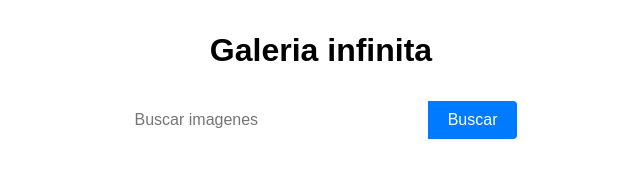
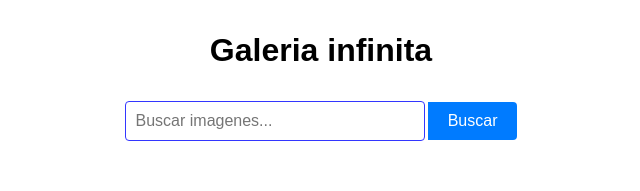
Before and after one commit to Guidoolivero/galeria-infinita, a React (Create React App) app: page / in a window 1280 px wide. Shown: the top 191 px of the page, without its empty margins (319-959 px from the left). Built offline with nearby package versions, Linux system fonts and the light colour scheme; no server answers.

Commit message:
Se modificaron  las constantes para el input y el boton

```diff
--- a/src/App.js
+++ b/src/App.js
@@ -23,16 +23,15 @@ const GlobalStyle = createGlobalStyle`
 
 const WrapperImages = styled.section`
   max-width: 70rem;
-  margin: 6rem auto;
+  margin: 4rem auto;
   display: grid;
-  grid-gap: 2em;
+  grid-gap: 1.5em;
   grid-template-columns: repeat(auto-fit, minmax(300px, 1fr));
   grid-auto-rows: 300px;
 `;
 
 const SearchBarContainer = styled.div`
   display: flex;
-  flex-wrap: wrap
   align-items: center;
   justify-content: center;
   margin-bottom: 20px;
@@ -40,13 +39,11 @@ const SearchBarContainer = styled.div`
 
 const SearchInput = styled.input`
   padding: 10px;
-  border: none;
+  border: 1px solid #3336ff;
   border-radius: 4px;
-  border-color: #3336ff;
   font-size: 16px;
   width: 300px;
   margin-right: .2rem;
-  flex-wrap: wrap
 `;
 
 const SearchButton = styled.button`
@@ -57,7 +54,7 @@ const SearchButton = styled.button`
   color: #fff;
   font-size: 16px;
   cursor: pointer;
-  flex-wrap: wrap
+
   &:hover {
     background-color: #3336ff ;
   }
@@ -81,7 +78,7 @@ function App() {
   const fetchImages = async () => {
     try {
       const count = 10;
-      const apiRoot = `https://api.unsplash.com/photos/random/?client_id=${accessKey}&count=${count}&page=${currentPage}`;
+      const apiRoot = `https://api.unsplash.com/photos/random?client_id=${accessKey}&count=${count}&page=${currentPage}`;
 
       const response = await axios.get(apiRoot);
       const data = response.data;
@@ -145,7 +142,7 @@ function App() {
       >
 
         <SearchBarContainer>
-          <SearchInput placeholder='Buscar imagenes' onChange={e => setValor(e.target.value)} />
+          <SearchInput onChange={e => setValor(e.target.value)} placeholder='Buscar imagenes...' />
           <SearchButton onClick={() => buscarResultados()}>Buscar</SearchButton>
         </SearchBarContainer>
 
--- a/src/components/Heading.js
+++ b/src/components/Heading.js
@@ -17,10 +17,6 @@ export const Heading = () => {
   return (
     <Header>
       <H1>Galeria infinita</H1>
-      {/* <form>
-        <Input type="text" placeholder="Search photos" />
-        <Button>Search</Button>
-      </form> */}
     </Header>
   )
 }
--- a/src/components/Resultados.js
+++ b/src/components/Resultados.js
@@ -5,6 +5,10 @@ const Img = styled.img`
   width: 100%;
   height: 100%;
   object-fit: cover;
+  margin-bottom: 1.2rem;
+  &:hover {
+    transform: scale(1.1);
+  }
 `;
 const Div = styled.div`
   display: flex;
--- a/src/components/UnsplashImage.js
+++ b/src/components/UnsplashImage.js
@@ -22,7 +22,6 @@ display: -webkit-box;
 overflow: hidden;
 font-size: .8rem;
 align-items: center;
-
 `;
 
 
```
